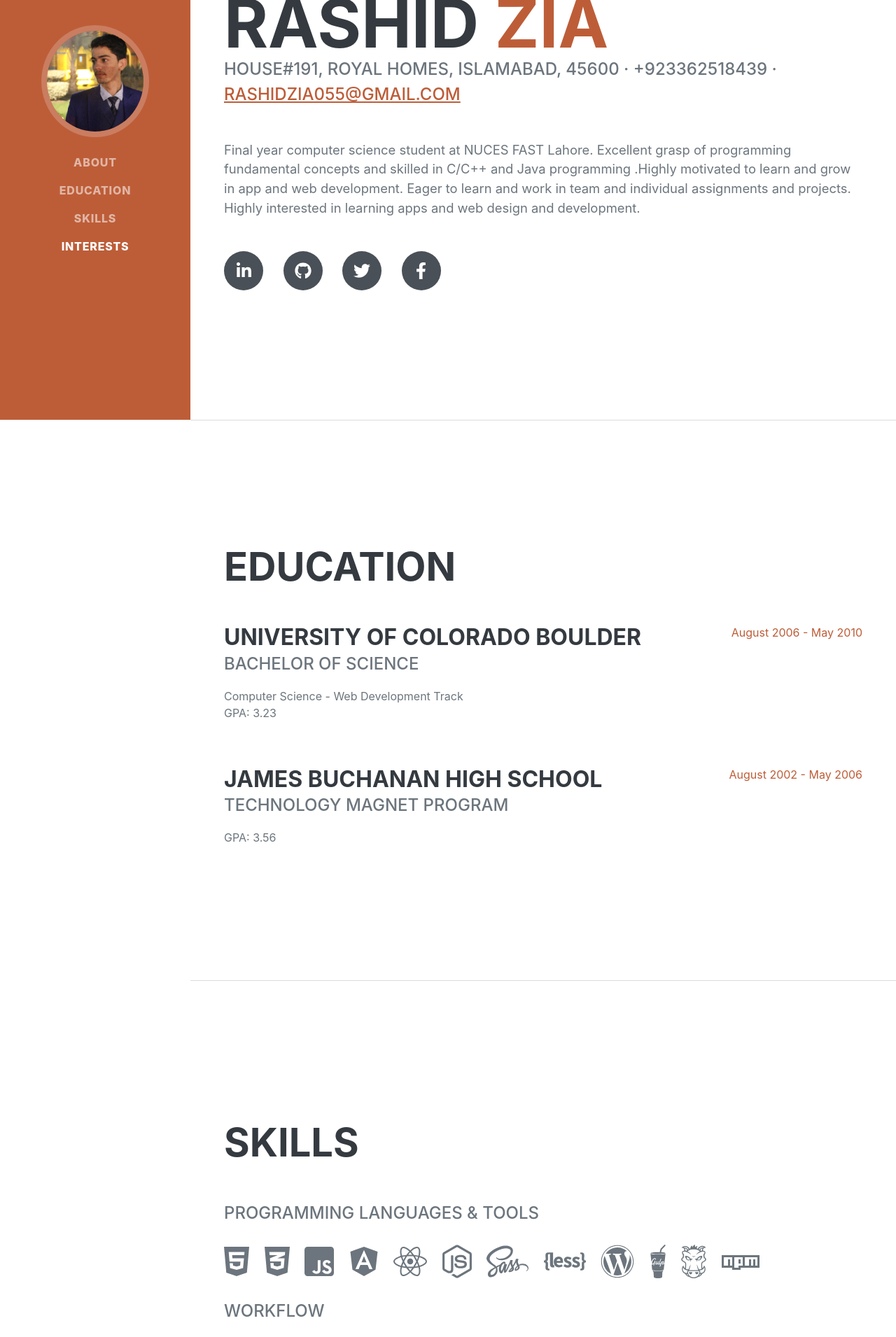
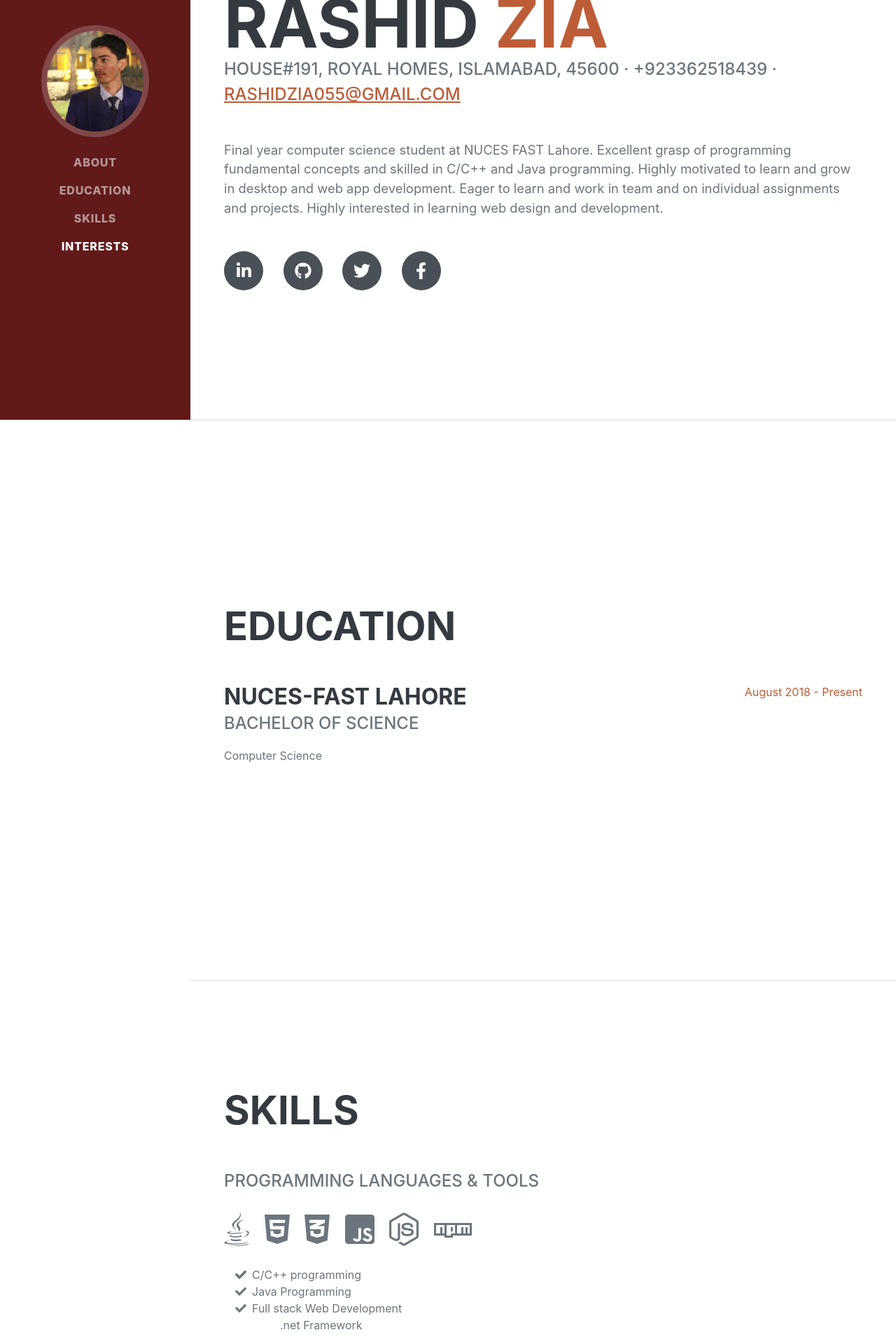
Before and after one commit to arzed404/rashidzia, a Node server app: page / in a window 1280 px wide. Shown: the part 200-2111 px from the top of the page at 70% size. Run offline with Node 20, Linux system fonts and the light colour scheme; some web fonts are replaced.

Commit message:
done all changes and turned into express app

```diff
--- a/public/js/scripts.js
+++ b/public/js/scripts.js
@@ -14,7 +14,7 @@ window.addEventListener('DOMContentLoaded', event => {
     if (sideNav) {
         new bootstrap.ScrollSpy(document.body, {
             target: '#sideNav',
-            offset: 74,
+            offset: 50,
         });
     };
 
--- a/templates/partials/about.hbs
+++ b/templates/partials/about.hbs
@@ -8,7 +8,11 @@
                         House#191, Royal Homes, Islamabad, 45600 · +923362518439 ·
                         <a href="mailto:name@email.com">rashidzia055@gmail.com</a>
                     </div>
-                    <p class="lead mb-5">Final year computer science student at NUCES FAST Lahore. Excellent grasp of programming fundamental concepts and skilled in C/C++ and Java programming .Highly motivated to learn and grow in app and web development. Eager to learn and work in team and individual assignments and projects. Highly interested in learning apps and web design and development.</p>
+                    <p class="lead mb-5">Final year computer science student at NUCES FAST Lahore.
+                                    Excellent grasp of programming fundamental concepts and skilled in C/C++ and Java programming.
+                                    Highly motivated to learn and grow in desktop and web app development.
+                                    Eager to learn and work in team and on individual assignments and projects.
+                                    Highly interested in learning web design and development.</p>
                     <div class="social-icons">
                         <a class="social-icon" target="blank_" href="https://www.linkedin.com/in/rashid-zia-060913136/"><i class="fab fa-linkedin-in"></i></a>
                         <a class="social-icon" target="blank_" href="https://github.com/arzed404/"><i class="fab fa-github"></i></a>
--- a/templates/partials/education.hbs
+++ b/templates/partials/education.hbs
@@ -3,20 +3,20 @@
                     <h2 class="mb-5">Education</h2>
                     <div class="d-flex flex-column flex-md-row justify-content-between mb-5">
                         <div class="flex-grow-1">
-                            <h3 class="mb-0">University of Colorado Boulder</h3>
+                            <h3 class="mb-0">NUCES-FAST Lahore</h3>
                             <div class="subheading mb-3">Bachelor of Science</div>
-                            <div>Computer Science - Web Development Track</div>
-                            <p>GPA: 3.23</p>
+                            <div>Computer Science</div>
+
                         </div>
-                        <div class="flex-shrink-0"><span class="text-primary">August 2006 - May 2010</span></div>
+                        <div class="flex-shrink-0"><span class="text-primary">August 2018 - Present</span></div>
                     </div>
-                    <div class="d-flex flex-column flex-md-row justify-content-between">
+                    {{!-- <div class="d-flex flex-column flex-md-row justify-content-between">
                         <div class="flex-grow-1">
                             <h3 class="mb-0">James Buchanan High School</h3>
                             <div class="subheading mb-3">Technology Magnet Program</div>
                             <p>GPA: 3.56</p>
                         </div>
                         <div class="flex-shrink-0"><span class="text-primary">August 2002 - May 2006</span></div>
-                    </div>
+                    </div> --}}
                 </div>
             </section>
--- a/templates/partials/head.hbs
+++ b/templates/partials/head.hbs
@@ -2,7 +2,7 @@
         <meta name="viewport" content="width=device-width, initial-scale=1, shrink-to-fit=no" />
         <meta name="description" content="" />
         <meta name="author" content="" />
-        <title>Rashid Zia | Computer Scientist</title>
+        <title>Rashid Zia</title>
         <link rel="icon" type="image/x-icon" href="imgs/favicon.ico" />
         <!-- Font Awesome icons (free version)-->
         <script src="https://use.fontawesome.com/releases/v5.15.3/js/all.js" crossorigin="anonymous"></script>
--- a/templates/partials/interests.hbs
+++ b/templates/partials/interests.hbs
@@ -1,7 +1,7 @@
 <section class="resume-section" id="interests">
                 <div class="resume-section-content">
                     <h2 class="mb-5">Interests</h2>
-                    <p>Apart from being a web developer, I enjoy most of my time being outdoors. In the winter, I am an avid skier and novice ice climber. During the warmer months here in Colorado, I enjoy mountain biking, free climbing, and kayaking.</p>
-                    <p class="mb-0">When forced indoors, I follow a number of sci-fi and fantasy genre movies and television shows, I am an aspiring chef, and I spend a large amount of my free time exploring the latest technology advancements in the front-end web development world.</p>
+                    <p>Apart from acadamics , interests include reading non-ficiton, learning pencil art, learning 3d modeling on blender and Game development</p>
+                    {{!-- <p class="mb-0">Currently at beginner stage of learning blender and unreal engine. Interested in low polygon game designs and assets design. Also interested in development of logics and design for software and programs, web apps and backend programming.</p> --}}
                 </div>
             </section>
--- a/templates/partials/navbar.hbs
+++ b/templates/partials/navbar.hbs
@@ -1,4 +1,4 @@
-<nav class="navbar navbar-expand-lg navbar-dark bg-primary fixed-top" id="sideNav">
+<nav class="navbar navbar-expand-lg navbar-dark fixed-top" style="background-color: rgb(97, 25, 25)" id="sideNav">
             <a class="navbar-brand js-scroll-trigger" href="#page-top">
 
                 <span class="d-none d-lg-block"><img class="img-fluid img-profile rounded-circle mx-auto mb-2" src="/imgs/profile.jpg" alt="..." /></span>
--- a/templates/partials/skills.hbs
+++ b/templates/partials/skills.hbs
@@ -3,37 +3,56 @@
                     <h2 class="mb-5">Skills</h2>
                     <div class="subheading mb-3">Programming Languages & Tools</div>
                     <ul class="list-inline dev-icons">
+                        <li class="list-inline-item"><i class="fab fa-java"></i></li>
                         <li class="list-inline-item"><i class="fab fa-html5"></i></li>
                         <li class="list-inline-item"><i class="fab fa-css3-alt"></i></li>
                         <li class="list-inline-item"><i class="fab fa-js-square"></i></li>
-                        <li class="list-inline-item"><i class="fab fa-angular"></i></li>
-                        <li class="list-inline-item"><i class="fab fa-react"></i></li>
                         <li class="list-inline-item"><i class="fab fa-node-js"></i></li>
-                        <li class="list-inline-item"><i class="fab fa-sass"></i></li>
-                        <li class="list-inline-item"><i class="fab fa-less"></i></li>
-                        <li class="list-inline-item"><i class="fab fa-wordpress"></i></li>
-                        <li class="list-inline-item"><i class="fab fa-gulp"></i></li>
-                        <li class="list-inline-item"><i class="fab fa-grunt"></i></li>
                         <li class="list-inline-item"><i class="fab fa-npm"></i></li>
                     </ul>
-                    <div class="subheading mb-3">Workflow</div>
+
+
                     <ul class="fa-ul mb-0">
                         <li>
                             <span class="fa-li"><i class="fas fa-check"></i></span>
-                            Mobile-First, Responsive Design
+
                         </li>
                         <li>
                             <span class="fa-li"><i class="fas fa-check"></i></span>
-                            Cross Browser Testing & Debugging
+                            C/C++ programming
                         </li>
                         <li>
                             <span class="fa-li"><i class="fas fa-check"></i></span>
-                            Cross Functional Teams
+                            Java Programming
                         </li>
                         <li>
                             <span class="fa-li"><i class="fas fa-check"></i></span>
-                            Agile Development & Scrum
+                            Full stack Web Development
+                                <ol class="fa-ul mb-0">
+
+                                        <li>.net Framework</li>
+                                        <li>Spring Framework</li>
+                                        <li>Express JS</li>
+                                </ol>
                         </li>
+                        <li>
+                            <span class="fa-li"><i class="fas fa-check"></i></span>
+                           Software Design and Development
+                        </li>
+                        <li>
+                            <span class="fa-li"><i class="fas fa-check"></i></span>
+                           Algorithm Design and Analysis
+                        </li>
+                        <li>
+                            <span class="fa-li"><i class="fas fa-check"></i></span>
+                           Understanding of Data Structures and Object oriented concepts
+                        </li>
+                        <li>
+                            <span class="fa-li"><i class="fas fa-check"></i></span>
+                           Node js
+                        </li>
+
                     </ul>
                 </div>
+
             </section>
--- a/templates/views/index.hbs
+++ b/templates/views/index.hbs
@@ -19,6 +19,11 @@
             <hr class="m-0" />
             <!-- Skills-->
             {{>skills}}
+             <br>
+                <br>
+                <br>
+                <br>
+                <br>
             <hr class="m-0" />
             <!-- Interests-->
             {{>interests}}
```
